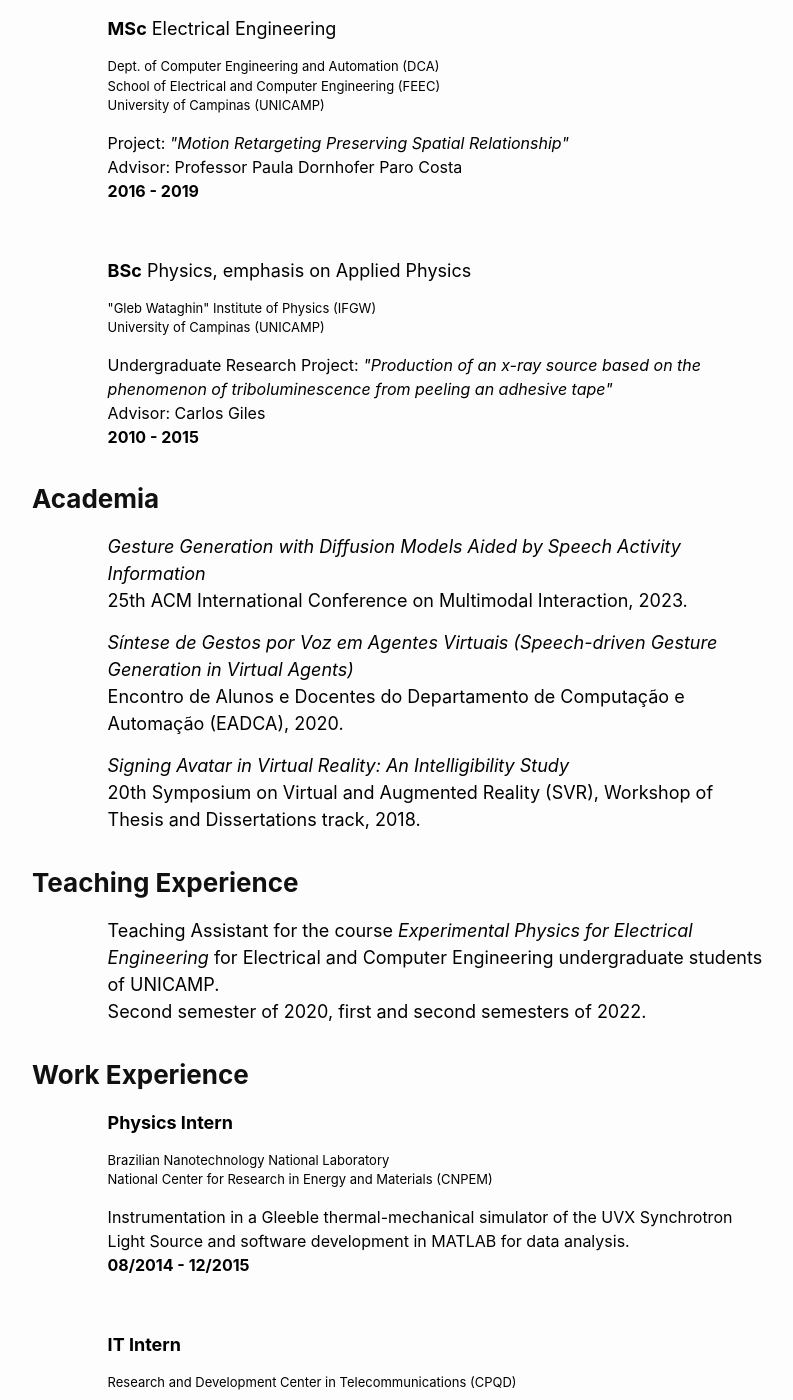
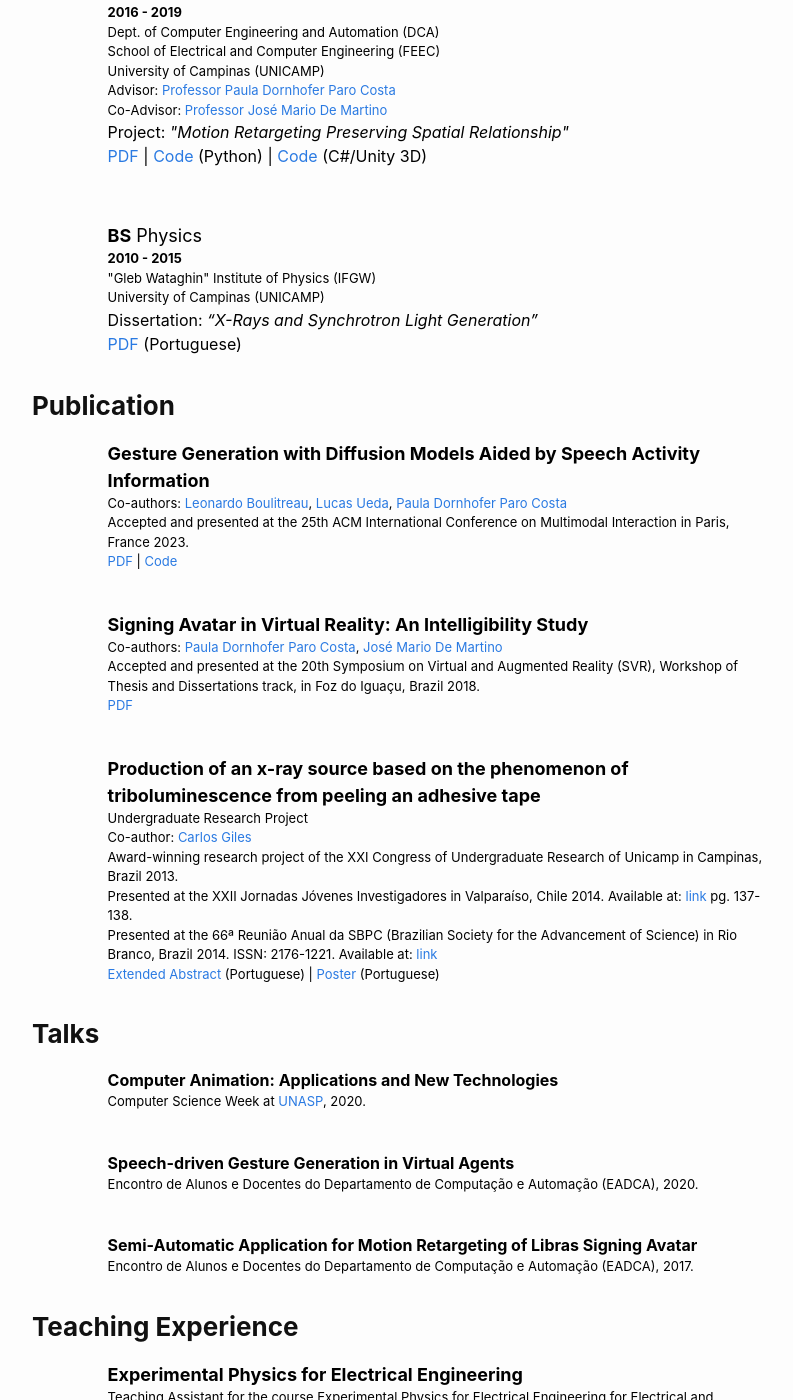
Before and after one commit to rltonoli/rltonoli.github.io, a Jekyll site: the page built from _pages/about.md, in a window 1280 px wide and 1400 px high, scrolled down 470 px. Shown: the whole window, without its empty margins (238-1031 px from the left). Built offline with Jekyll 4.4.1, drawn with Linux system fonts in a browser that asks for light colours; some of the changed text lies outside the part shown.

Commit message:
minor about updates

```diff
--- a/_pages/about.md
+++ b/_pages/about.md
@@ -11,95 +11,149 @@ permalink: /about/
 ### **Education**
 
 
-<p style="font-size:large; margin-left:2cm;">
+<p style="font-size:large; margin-left:2cm; margin-bottom:0cm">
 <b>PhD</b> Electrical Engineering</p>
-<p style="font-size:small; margin-left:2cm;">
+<p style="font-size:small; margin-left:2cm;  margin-bottom:0cm">
+<b>2019 - present</b> <br />
 Dept. of Computer Engineering and Automation (DCA) <br />
 School of Electrical and Computer Engineering (FEEC) <br />
-University of Campinas (UNICAMP)
-</p>
+University of Campinas (UNICAMP)<br />
+Advisor: <a href="https://pdpcosta.github.io/">Professor Paula Dornhofer Paro Costa </a></p>
 <p style="font-size:medium; margin-left:2cm;">
-Project: <em>"Generating Expressive Body Movements in Virtual Agents"</em><br />
-Advisor: Professor Paula Dornhofer Paro Costa <br />
-<b>2019 - present</b>
+Project: <em>"Speech-Driven Expressive Gesture Generation"</em><br />
+
+
 </p>
 
 <br />
 
-<p style="font-size:large;margin-left:2cm;">
-<b>MSc</b> Electrical Engineering
-</p>
-<p style="font-size:small;margin-left:2cm;">
+<p style="font-size:large; margin-left:2cm; margin-bottom:0cm">
+<b>MSc</b> Electrical Engineering</p>
+<p style="font-size:small; margin-left:2cm;  margin-bottom:0cm">
+<b>2016 - 2019</b><br />
 Dept. of Computer Engineering and Automation (DCA) <br />
 School of Electrical and Computer Engineering (FEEC) <br />
-University of Campinas (UNICAMP)
-</p>
+University of Campinas (UNICAMP)<br />
+Advisor: <a href="https://pdpcosta.github.io/">Professor Paula Dornhofer Paro Costa </a><br />
+Co-Advisor: <a href="https://www.dca.fee.unicamp.br/~martino/">Professor José Mario De Martino </a><br /></p>
 <p style="font-size:medium;margin-left:2cm;">
-Project: <em>"Motion Retargeting Preserving Spatial Relationship"</em><br />
-Advisor: Professor Paula Dornhofer Paro Costa <br />
-<b>2016 - 2019</b>
+Project: <em>"Motion Retargeting Preserving Spatial Relationship"</em> <br />
+<a href="https://hdl.handle.net/20.500.12733/1639986">PDF</a> | <a href="https://github.com/rltonoli/MScTonoli">Code</a> (Python) | <a href="https://github.com/rltonoli/mr-unity">Code</a> (C#/Unity 3D) <br />
+
+
 </p>
 
 <br />
 
-<p style="font-size:large;margin-left:2cm;">
-<b>BSc</b> Physics, emphasis on Applied Physics
+<p style="font-size:large;margin-left:2cm; margin-bottom:0cm">
+<b>BS</b> Physics
 </p>
-<p style="font-size:small;margin-left:2cm;">
+<p style="font-size:small;margin-left:2cm; margin-bottom:0cm">
+<b>2010 - 2015</b><br />
 "Gleb Wataghin" Institute of Physics (IFGW) <br />
 University of Campinas (UNICAMP)
 </p>
 <p style="font-size:medium;margin-left:2cm;">
-Undergraduate Research Project: <em>"Production of an x-ray source based on the phenomenon of triboluminescence from peeling an adhesive tape"</em><br />
-Advisor: Carlos Giles <br />
-<b>2010 - 2015</b>
+Dissertation: <em>“X-Rays and Synchrotron Light Generation”</em><br />
+<a href="https://bit.ly/40OVkki">PDF</a> (Portuguese)<br />
 </p>
 
-### **Academia**
+### **Publication**
 
-<p style="font-size:large;margin-left:2cm;">
-<em>Gesture Generation with Diffusion Models Aided by Speech Activity Information</em><br />
-25th ACM International Conference on Multimodal Interaction, 2023.
+<p style="font-size:large;margin-left:2cm; margin-bottom:0cm">
+<b>Gesture Generation with Diffusion Models Aided by Speech Activity Information</b><br /></p>
+<p style="font-size:small; margin-left:2cm;  margin-bottom:0cm">
+Co-authors: <a href="https://github.com/leonardoboulitreau">Leonardo Boulitreau</a>, <a href="https://github.com/lucashueda">Lucas Ueda</a>, <a href="https://pdpcosta.github.io/">Paula Dornhofer Paro Costa </a><br />
+Accepted and presented at the 25th ACM International Conference on Multimodal Interaction in Paris, France 2023. <br />
+<a href="https://openreview.net/pdf?id=S9Efb3MoiZ">PDF</a> | <a href="https://github.com/ai-unicamp/ggvad-genea2023">Code</a>
 </p>
 
-<p style="font-size:large;margin-left:2cm;">
-<em>Síntese de Gestos por Voz em Agentes Virtuais (Speech-driven Gesture Generation in Virtual Agents)</em><br />
+<br />
+
+<p style="font-size:large;margin-left:2cm; margin-bottom:0cm">
+<b>Signing Avatar in Virtual Reality: An Intelligibility Study</b><br /></p>
+<p style="font-size:small; margin-left:2cm;  margin-bottom:0cm">
+Co-authors: <a href="https://pdpcosta.github.io/">Paula Dornhofer Paro Costa</a>, <a href="https://www.dca.fee.unicamp.br/~martino/">José Mario De Martino </a><br />
+Accepted and presented at the 20th Symposium on Virtual and Augmented Reality (SVR), Workshop of Thesis and Dissertations track, in Foz do Iguaçu, Brazil 2018.<br />
+<a href="https://bit.ly/3RFRaXw">PDF</a>
+</p>
+
+<br />
+
+<p style="font-size:large;margin-left:2cm; margin-bottom:0cm">
+<b>Production of an x-ray source based on the phenomenon of triboluminescence from peeling an adhesive tape</b><br /></p>
+<p style="font-size:small; margin-left:2cm;  margin-bottom:0cm">
+Undergraduate Research Project<br />
+Co-author: <a href="https://sites.ifi.unicamp.br/giles/">Carlos Giles</a><br />
+Award-winning research project of the XXI Congress of Undergraduate Research of Unicamp in Campinas, Brazil 2013. <br />
+Presented at the XXII Jornadas Jóvenes Investigadores in Valparaíso, Chile 2014. Available at: <a href="http://grupomontevideo.org/site/publicaciones-jornadas-de-jovenes-investigadores/pg">link</a> pg. 137-138.<br />
+Presented at the 66ª Reunião Anual da SBPC (Brazilian Society for the Advancement of Science) in Rio Branco, Brazil 2014. ISSN: 2176-1221. Available at: <a href="https://www.sbpcnet.org.br/LIVRO/66RA/resumos/resumos/6248.htm">link</a> <br />
+<a href="https://www.sbpcnet.org.br/LIVRO/66RA/resumos/resumos/6248.htm">Extended Abstract</a> (Portuguese) | <a href="https://bit.ly/3YeWTGe">Poster</a> (Portuguese)<br />
+</p>
+
+### **Talks**
+
+<p style="font-size:medium;margin-left:2cm; margin-bottom:0cm">
+<b>Computer Animation: Applications and New Technologies</b><br /></p>
+<p style="font-size:small; margin-left:2cm;  margin-bottom:0cm">
+Computer Science Week at <a href="https://unasp.br/">UNASP</a>, 2020.
+</p>
+
+<br />
+
+<p style="font-size:medium;margin-left:2cm; margin-bottom:0cm">
+<b>Speech-driven Gesture Generation in Virtual Agents</b><br /></p>
+<p style="font-size:small; margin-left:2cm;  margin-bottom:0cm">
 Encontro de Alunos e Docentes do Departamento de Computação e Automação (EADCA), 2020.
 </p>
 
-<p style="font-size:large;margin-left:2cm;">
-<em>Signing Avatar in Virtual Reality: An Intelligibility Study</em><br />
-20th Symposium on Virtual and Augmented Reality (SVR), Workshop of Thesis and Dissertations track, 2018.
+<br />
+
+<p style="font-size:medium;margin-left:2cm; margin-bottom:0cm">
+<b>Semi-Automatic Application for Motion Retargeting of Libras Signing Avatar</b><br /></p>
+<p style="font-size:small; margin-left:2cm;  margin-bottom:0cm">
+Encontro de Alunos e Docentes do Departamento de Computação e Automação (EADCA), 2017.
 </p>
 
 ### **Teaching Experience**
 
-<p style="font-size:large;margin-left:2cm;">
-Teaching Assistant for the course <em>Experimental Physics for Electrical Engineering</em> for Electrical and Computer Engineering undergraduate students of UNICAMP.<br />
+<p style="font-size:large;margin-left:2cm; margin-bottom:0cm">
+<b>Experimental Physics for Electrical Engineering</b>
+</p>
+<p style="font-size:small; margin-left:2cm;  margin-bottom:0cm">
+Teaching Assistant for the course Experimental Physics for Electrical Engineering for Electrical and Computer Engineering undergraduate students of UNICAMP. <br />
 Second semester of 2020, first and second semesters of 2022.
 </p>
 
 ### **Work Experience**
 
-<p style="font-size:large; margin-left:2cm;">
+<p style="font-size:large; margin-left:2cm;margin-bottom:0cm">
 <b>Physics Intern</b></p>
-<p style="font-size:small; margin-left:2cm;">
-Brazilian Nanotechnology National Laboratory<br />
-National Center for Research in Energy and Materials (CNPEM) <br />
-</p>
-<p style="font-size:medium; margin-left:2cm;">
-Instrumentation in a Gleeble thermal-mechanical simulator of the UVX Synchrotron Light Source and software development in MATLAB for data analysis.  <br />
+<p style="font-size:small; margin-left:2cm;margin-bottom:0cm">
+<a href="https://lnnano.cnpem.br/en/home-en/">Brazilian Nanotechnology National Laboratory</a><br />
+<a href="https://cnpem.br/en/">National Center for Research in Energy and Materials (CNPEM)</a> <br />
 <b>08/2014 - 12/2015</b>
 </p>
+<ul style="font-size:medium; margin-left:1.5cm;margin-bottom:0cm">
+    <li> Developed an interactive GUI-based tool in Matlab. This tool significantly accelerated the analysis of X-ray diffraction data, completing the tasks in a fraction of the time required by commercial software with a minor trade-off in precision.</li>
+    <li> Instrumentation and user assistance of the thermal-mechanical simulator Gleeble in the UVX Synchrotron Light Source.</li>
+</ul>
 
 <br />
 
-<p style="font-size:large; margin-left:2cm;">
+<p style="font-size:large; margin-left:2cm;margin-bottom:0cm">
 <b>IT Intern</b></p>
-<p style="font-size:small; margin-left:2cm;">
-Research and Development Center in Telecommunications (CPQD) <br />
-</p>
-<p style="font-size:medium; margin-left:2cm;">
-IT support, maintenance, and installation of hardware and software. <br />
+<p style="font-size:small; margin-left:2cm;margin-bottom:0cm">
+<a href="https://www.cpqd.com.br/en/">Research and Development Center in Telecommunications (CPQD) </a><br />
 <b>2009</b>
 </p>
+<p style="font-size:medium; margin-left:2cm;margin-bottom:0cm">
+IT support, maintenance, and installation of hardware and software. <br />
+
+</p>
+
+### **Events**
+
+<p style="font-size:medium; margin-left:2cm;margin-bottom:0cm">
+Part of the organizing committee of the <a href="https://www.dca.fee.unicamp.br/portugues/pesquisa/seminarios/2022/">EADCA 2022</a> and EADCA 2020.
+</p>
```
Also changed, not shown: _pages/phd.md (+1 -1 lines), index.md (+1 -1 lines).
